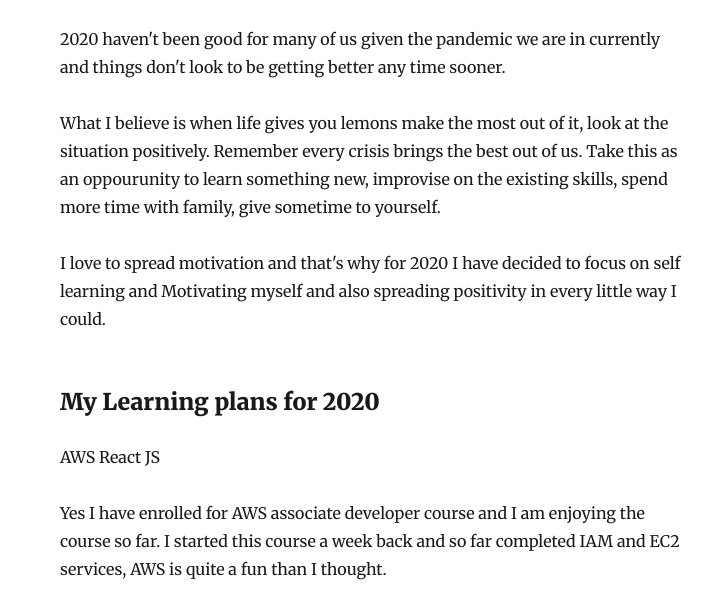
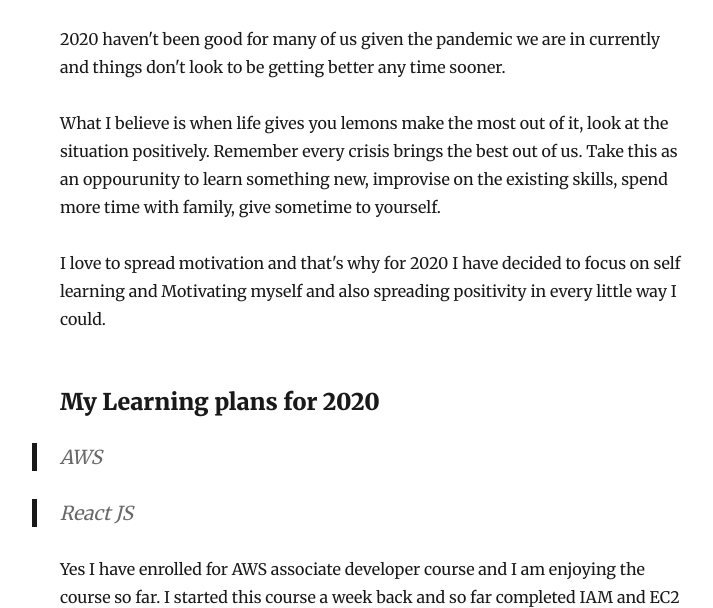
Before and after one commit to sangrambargetech/sangrambarge.com, a Gatsby site: page /Whats-next/ in a window 1280 px wide. Shown: the part 170-778 px from the top of the page, without its empty margins (265-978 px from the left). Built offline with nearby package versions, Linux system fonts and the light colour scheme; Gatsby itself is replaced by a stand-in of ours; some packages are replaced by stand-ins of ours.

Commit message:
new post

```diff
--- a/content/blog/Whats-next/index.md
+++ b/content/blog/Whats-next/index.md
@@ -15,8 +15,9 @@ I love to spread motivation and that's why for 2020 I have decided to focus on s
 positivity in every little way I could.
 
 ### My Learning plans for 2020
-AWS
-React JS
+ >AWS
+
+ >React JS
 
 Yes I have enrolled for AWS associate developer course and I am enjoying the course so far. I started this course a week back and so far
 completed IAM and EC2 services, AWS is quite a fun than I thought.
```
